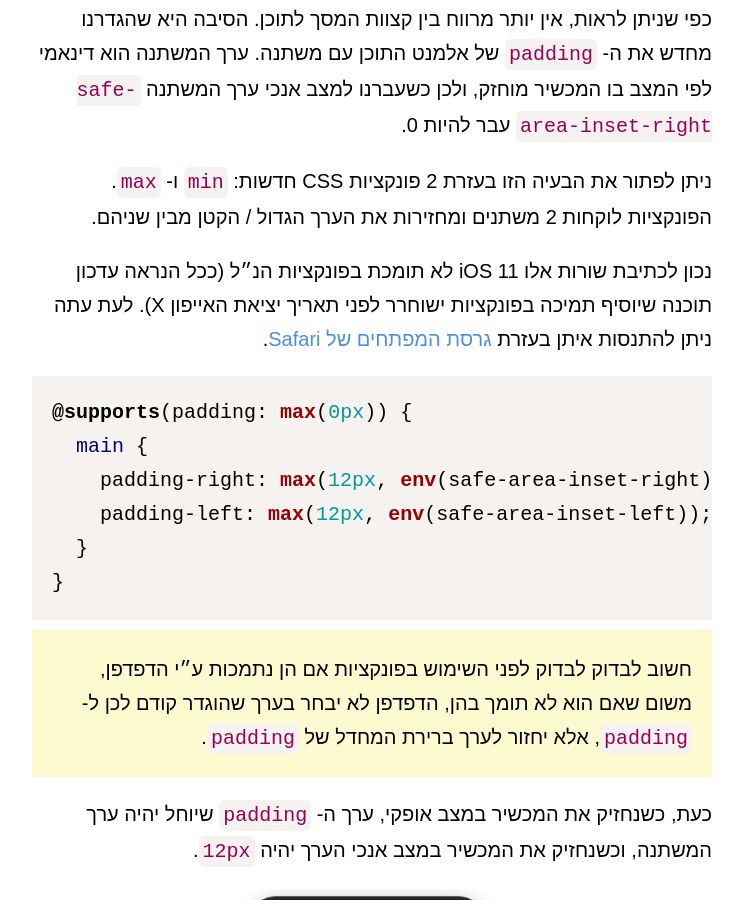
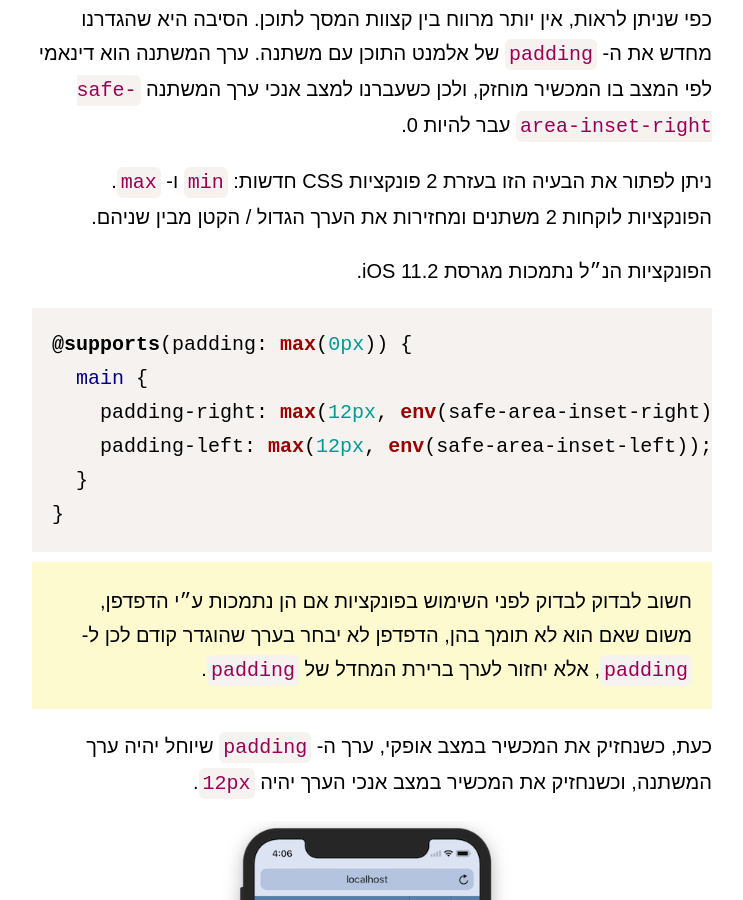
Before and after one commit to guytepper/devhead.co.il, a Jekyll site: the page built from _posts/2017-10-21-designing-for-iphone-x.md, in a window 1280 px wide and 900 px high, scrolled down 4790 px. Shown: the whole window, without its empty margins (268-1011 px from the left). Built offline with Jekyll 4.4.1, drawn with Linux system fonts in a browser that asks for light colours; some web fonts are replaced.

Commit message:
Update min max iOS support note

```diff
--- a/_posts/2017-10-21-designing-for-iphone-x.md
+++ b/_posts/2017-10-21-designing-for-iphone-x.md
@@ -109,8 +109,7 @@ footer {
 ניתן לפתור את הבעיה הזו בעזרת 2 פונקציות CSS חדשות: `min` ו- `max`.
 הפונקציות לוקחות 2 משתנים ומחזירות את הערך הגדול / הקטן מבין שניהם.
 
-נכון לכתיבת שורות אלו iOS 11 לא תומכת בפונקציות הנ״ל (ככל הנראה עדכון תוכנה שיוסיף תמיכה בפונקציות ישוחרר לפני תאריך יציאת האייפון X). לעת עתה ניתן להתנסות איתן בעזרת [גרסת המפתחים של Safari](https://developer.apple.com/safari/technology-preview/).
-
+הפונקציות הנ״ל נתמכות מגרסת iOS 11.2.
 {% highlight css %}
 
 @supports(padding: max(0px)) {
```
